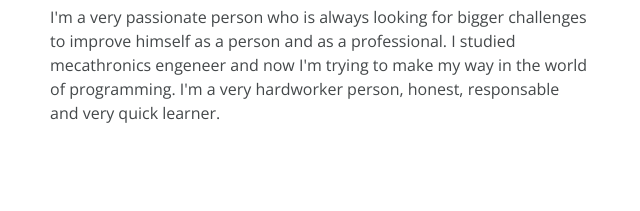
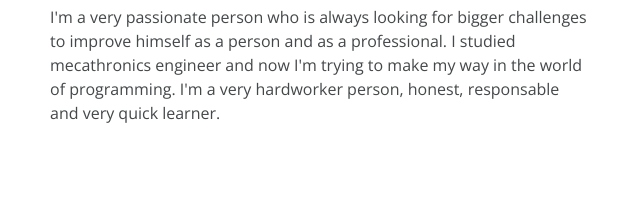
Before and after one commit to pauloMateos95/portafolio-web, a plain HTML site: page index.html in a window 1280 px wide. Shown: the part 212-423 px from the top of the page, 605-1245 px from the left. Drawn offline with nearby package versions, Linux system fonts and the light colour scheme.

Commit message:
correcion

```diff
--- a/index.html
+++ b/index.html
@@ -1,5 +1,6 @@
 <!doctype html>
 <html lang="en">
+
 <head>
     <!-- Required meta tags -->
     <meta charset="utf-8">
@@ -14,6 +15,7 @@
     <link type="text/css" rel="stylesheet" href="css/estilos.css">
     <title>Personal Blog</title>
 </head>
+
 <body>
 
     <!-- SECCION NAVEGACIÓN-->
@@ -23,9 +25,7 @@
                 <strong>Paulo</strong> Mateos
             </a>
 
-      <button type="button" class="navbar-toggler" data-toggle="collapse"
-      data-target="#menu-principal" aria-controls="menu-principal" aria-expanded="false"
-      aria-label="Desplegar menú de navegación">
+            <button type="button" class="navbar-toggler" data-toggle="collapse" data-target="#menu-principal" aria-controls="menu-principal" aria-expanded="false" aria-label="Desplegar menú de navegación">
       <span class="navbar-toggler-icon"></span>
     </button>
 
@@ -42,12 +42,12 @@
         <div class="container">
             <div class="row">
                 <div class="col-12 col-md-6 text-center">
-        <img src="images/desarrollador.svg" alt="Soy el  desarrolador"
-        class="img-fluid mb-4 mb-md-0">
+                    <img src="images/desarrollador.svg" alt="Soy el  desarrolador" class="img-fluid mb-4 mb-md-0">
                 </div>
                 <div class="col-12 col-md-6 text-center text-md-left align-self-md-center ">
                     <h1 class="display-4 font-weight-bold text-primary">Who I am?</h1>
-        <p>I'm a very passionate person who is always looking for bigger challenges to improve himself as a person and as a professional. I studied mecathronics engeneer and now I'm trying to make my way in the world of programming. I'm a very hardworker person, honest, responsable and very quick learner.</p>
+                    <p>I'm a very passionate person who is always looking for bigger challenges to improve himself as a person and as a professional. I studied mecathronics engineer and now I'm trying to make my way in the world of programming. I'm a very
+                        hardworker person, honest, responsable and very quick learner.</p>
                 </div>
             </div>
         </div>
@@ -61,7 +61,8 @@
             <div class="row">
                 <div class="col-12">
                     <img src="images/avatar.png" width="260" height="auto" alt="Avatar de Tomas Mendez" class="img-fluid rounded-circle mb-4">
-        <p class="h2">I love coding, I'm always studying to improve myself and to be updated in all changes that are made in programming. I also like in my spare time to play videogames and watch some series. Once I finish my career in software development, I would like to study a master in something that has relation to it.</p>
+                    <p class="h2">I love coding, I'm always studying to improve myself and to be updated in all changes that are made in programming. I also like in my spare time to play videogames and watch some series. Once I finish my career in software development,
+                        I would like to study a master in something that has relation to it.</p>
                     <p class="h4 font-italic">- Paulo Mateos</p>
                 </div>
             </div>
@@ -102,7 +103,8 @@
                         <div class="card-body">
                             <h5 class="card-title">Calendar App</h5>
                             <p class="card-text">
-            This is an app that has the function of a job calendar, I made it with react and for the database I used mongoDB and node.js, in the styles I used bootstrap. In this app every user will have access to the same calendar but can only make changes to their own events</p>
+                                This is an app that has the function of a job calendar, I made it with react and for the database I used mongoDB and node.js, in the styles I used bootstrap. In this app every user will have access to the same calendar but can only make changes to their
+                                own events</p>
                             <a href="https://paulomateos95.github.io/react-CalendarApp/" target="_blank" class="btn btn-primary">See proyect</a>
                         </div>
                     </div>
@@ -193,4 +195,5 @@
     <script src="js/popper.min.js"></script>
     <script src="js/bootstrap.min.js"></script>
 </body>
+
 </html>
```
Lines whose indentation alone changed are shown as unchanged.
